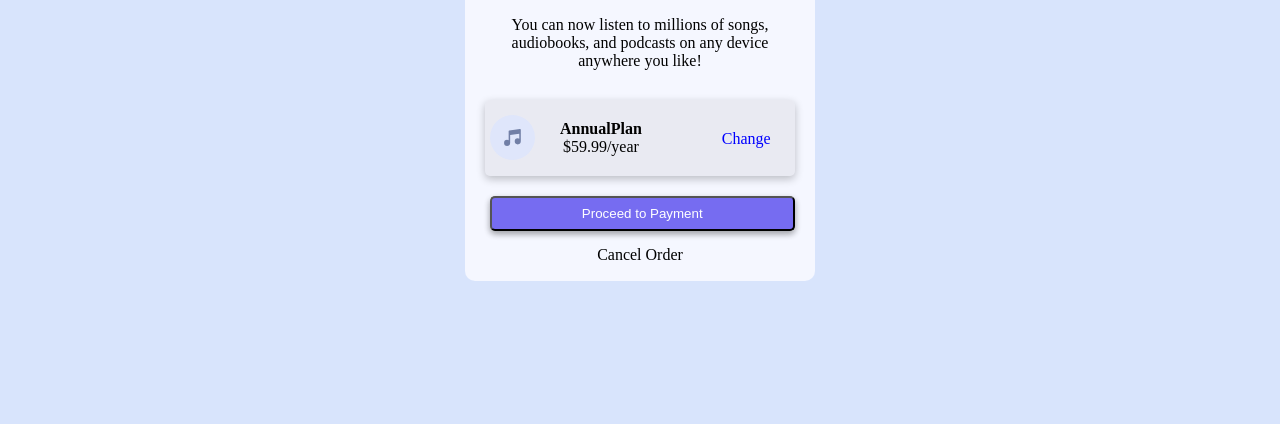
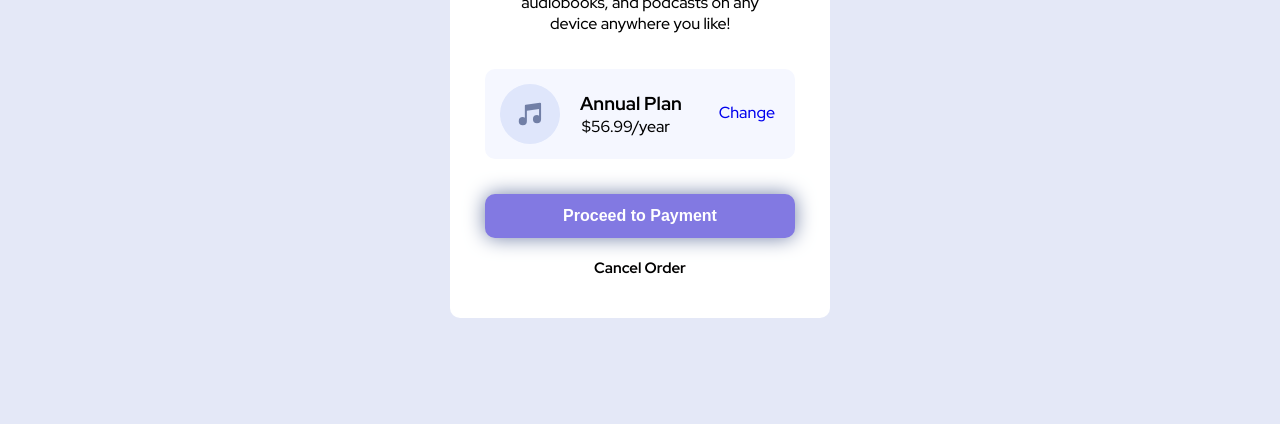
Before and after one commit to sufiyan0/Frontend-Mentor, a plain HTML site: page Order summary/Index.html in a window 1280 px wide. Shown: the part 392-816 px from the top of the page. Drawn offline with Linux system fonts and the light colour scheme.

Commit message:
order summary

```diff
--- a/Order summary/Index.html
+++ b/Order summary/Index.html
@@ -5,25 +5,35 @@
     <meta http-equiv="X-UA-Compatible" content="IE=edge">
     <meta name="viewport" content="width=device-width, initial-scale=1.0">
     <link rel="stylesheet" href="style.css">
-    <title>Order summary </title>
+    <title>Order Summary</title>
 </head>
 <body>
-    <div class="container">
-        <img src="illustration-hero.svg" alt="" srcset="">
-        <div class="contain">
+    <!-- <img src="./pattern-background-desktop.svg" alt=""> -->
+    <div class="main">
+
+        <img src="./illustration-hero.svg" alt="music icon">
+        <div class="container">
             <h1>Order Summary</h1>
-            <p>You can now listen to millions of songs, audiobooks, and podcasts on any device anywhere you like! </p>
-            <div class="order">
-                <img src="icon-music.svg" alt="Music Icon">
-                <p>AnnualPlan <br> <span>$59.99/year</span></p>
-                <a href="#">Change</a>
+            <p>  You can now listen to millions of songs, audiobooks, and podcasts on any device anywhere you like!</p>
+            <div class="charg">
+                <div class="item">
+                    <img src="./icon-music.svg" alt="play btn">
+                    <div class="plan">
+                        <h3>Annual Plan</h3>
+                        <span>$56.99/year</span>
+                    </div>
+                    <a href="#">Change</a>
+                </div>
+            </div>
+            <button class="btn">Proceed to Payment</button>
+
+            <div class="cancel">
+
+                <a href="#">Cancel Order</a>
             </div>
 
-            <button>Proceed to Payment</button>
-            <div class="cancel">Cancel Order</div>
-            <!-- <a href="#" class="cancel"></a> -->
+
         </div>
-
     </div>
 
 
--- /dev/null
+++ b/Order summary/New folder/style.css
@@ -0,0 +1,96 @@
+@import url('https://fonts.googleapis.com/css2?family=Outfit&family=Red+Hat+Display:wght@400;500&display=swap');
+
+*{
+    box-sizing: border-box;
+}
+
+body{
+
+    background-color: rgb(216,228,252);
+    display: flex;
+    flex-direction: column;
+    align-items: center;
+    justify-content: center;
+    min-height: 100vh;
+    text-align: center;
+    /* font-family: 'Red Hat Display', sans-seri; */
+}
+
+.container{
+    text-align: center;
+    background-color: hsl(225, 100%, 98%);
+    width: 350px;
+    height: 530px;
+    border-radius: 10px;
+}
+.container p{
+    padding: 10px;
+    margin: 5px;
+}
+.container img{
+    width: 350px;
+    border-top-left-radius: 10px;
+    border-top-right-radius: 10px;
+
+}
+
+.container .order{
+    margin: 20px;
+    background-color: rgba(0, 0,0, 0.05);
+    border-radius: 5px;
+    padding: 5px;
+    display:flex;
+    /* box-shadow: rgba(0, 0, 0, 0.35) 0px 5px 15px; */
+    box-shadow: rgba(0, 0, 0, 0.24) 0px 3px 8px;
+
+}
+.container .order img{
+    width: 45px;
+    height: 45px;
+    margin-right: 10px;
+    margin-top: 10px;
+}
+.container .order p{
+    font-weight: bolder;
+
+}
+.container .order p span{
+    font-weight:normal;
+
+}
+.container .order a{
+    color: blue;
+    margin-top: 25px;
+    margin-left: 65px;
+    text-decoration: none;
+    cursor: pointer;
+}
+
+button{
+    margin-left: 25px;
+    padding: 8px;
+    outline: none;
+    background-color:rgba(118,108,241,255);
+    color: white;
+    align-items: center;
+    justify-content: center;
+    text-align: center;
+    display: flex;
+    cursor: pointer;
+    border-radius: 5px;
+    width: 87%;
+    box-shadow: rgba(0, 0, 0, 0.16) 0px 3px 6px, rgba(0, 0, 0, 0.23) 0px 3px 6px;
+    /* box-shadow:  rgba(0, 0, 0, 0.3) 0px 19px 38px, rgba(0, 0, 0, 0.22) 0px 15px 12px; */
+}
+button:hover{
+    transform: scale(1.01);
+}
+
+
+.contain a{
+    margin-top: 50px;
+}
+
+.cancel{
+    padding: 15px;
+}
--- a/Order summary/style.css
+++ b/Order summary/style.css
@@ -1,96 +1,139 @@
-@import url('https://fonts.googleapis.com/css2?family=Outfit&family=Red+Hat+Display:wght@400;500&display=swap');
+@import url('https://fonts.googleapis.com/css2?family=Red+Hat+Display:wght@500;700;900&display=swap');
+
 
 *{
     box-sizing: border-box;
+    margin: 0;
+}
+body{
+    display: flex;
+    font-family: 'Red Hat Display', sans-serif;
+    justify-content: center;
+    align-items: center;
+    min-height: 100vh;
+    background-color:  hsl(227, 54%, 93%);
+    background-image: url(./pattern-background-desktop.svg);
+    background-repeat: no-repeat;
+    background-size: 100%;
 }
 
-body{
+/* body img {
+    position: absolute;
+    z-index: ;
+    top: 0;
+    width: 100%;
+    height: 50%;
 
-    background-color: rgb(216,228,252);
+} */
+
+.main {
+    background-color: white;
+    overflow: hidden;
+    width: 380px;
+    border-radius: 10px;
+}
+
+.main img {
+    display: flex;
+    width: 100%;
+    position: relative;
+    top: 0;
+}
+
+
+.container {
     display: flex;
     flex-direction: column;
     align-items: center;
     justify-content: center;
-    min-height: 100vh;
-    text-align: center;
-    /* font-family: 'Red Hat Display', sans-seri; */
+    margin: 10px 15px;
+    padding: 20px;
+    z-index: -1;
 }
 
-.container{
+.container h1 {
+    margin-bottom:10px ;
+    font-size: 28px;
+    font-weight: 900;
+
+}
+.container p {
+    padding: 10px 15px;
     text-align: center;
-    background-color: hsl(225, 100%, 98%);
-    width: 350px;
-    height: 530px;
-    border-radius: 10px;
 }
-.container p{
-    padding: 10px;
-    margin: 5px;
+
+.charg {
+    display: flex;
+    width: 100%;
+    position: relative;
+    margin: 25px 0;
+
+
 }
-.container img{
-    width: 350px;
-    border-top-left-radius: 10px;
-    border-top-right-radius: 10px;
+.charg img {
+    width: 60px;
+    margin: 5px 10px;
+    position: relative;
+    left: 0;
 
 }
 
-.container .order{
-    margin: 20px;
-    background-color: rgba(0, 0,0, 0.05);
-    border-radius: 5px;
-    padding: 5px;
-    display:flex;
-    /* box-shadow: rgba(0, 0, 0, 0.35) 0px 5px 15px; */
-    box-shadow: rgba(0, 0, 0, 0.24) 0px 3px 8px;
+.item {
+    display:flex ;
+    width: 100%;
+    position: relative;
+    background-color: hsl(225, 100%, 98%);
+    border-radius: 10px;
+    padding: 10px 5px;
+}
+
+.plan {
+    display: flex;
+    flex-direction: column;
+    align-items: center;
+    justify-content: center;
+}
+
+.plan h3 {
+    margin-left:10px ;
+}
+
+.item a {
+    display: flex;
+    align-items: center;
+    justify-content: center;
+    position: absolute;
+    right: 0;
+    bottom: 40%;
+    padding:  0 20px;
+    cursor: pointer;
+    text-decoration: none;
+
+    /* list-style-type: none; */
 
 }
-.container .order img{
-    width: 45px;
-    height: 45px;
-    margin-right: 10px;
-    margin-top: 10px;
-}
-.container .order p{
-    font-weight: bolder;
 
-}
-.container .order p span{
-    font-weight:normal;
-
-}
-.container .order a{
-    color: blue;
-    margin-top: 25px;
-    margin-left: 65px;
-    text-decoration: none;
+.btn {
+    margin: 10px;
+    padding: 13px 10px;
+    width: 100%;
+    border-radius: 10px;
+    outline: none;
+    border: none;
+    color: white;
+    background-color: hsl(245, 64%, 68%);
+    font-size: 16px;
+    font-weight: 600;
     cursor: pointer;
-}
-
-button{
-    margin-left: 25px;
-    padding: 8px;
-    outline: none;
-    background-color:rgba(118,108,241,255);
-    color: white;
-    align-items: center;
-    justify-content: center;
-    text-align: center;
-    display: flex;
-    cursor: pointer;
-    border-radius: 5px;
-    width: 87%;
-    box-shadow: rgba(0, 0, 0, 0.16) 0px 3px 6px, rgba(0, 0, 0, 0.23) 0px 3px 6px;
-    /* box-shadow:  rgba(0, 0, 0, 0.3) 0px 19px 38px, rgba(0, 0, 0, 0.22) 0px 15px 12px; */
-}
-button:hover{
-    transform: scale(1.01);
+    box-shadow: 0 0 20px hsl(224, 23%, 55%);
 }
 
 
-.contain a{
-    margin-top: 50px;
+.cancel a {
+    display: flex;
+    font-size: 15px;
+    margin: 10px;
+    text-decoration: none;
+    font-weight: 600;
+    color: black;
 }
-
-.cancel{
-    padding: 15px;
-}
```
Also changed, not shown: Order summary/New folder/Index.html (added, +31 -0 lines), index.html (+4 -4 lines), Order summary/New folder/icon-music.svg (added), Order summary/New folder/illustration-hero.svg (added), Order summary/New folder/pattern-background-desktop.svg (added), Order summary/New folder/pattern-background-mobile.svg (added), Order summary/favicon-32x32.png (added).
